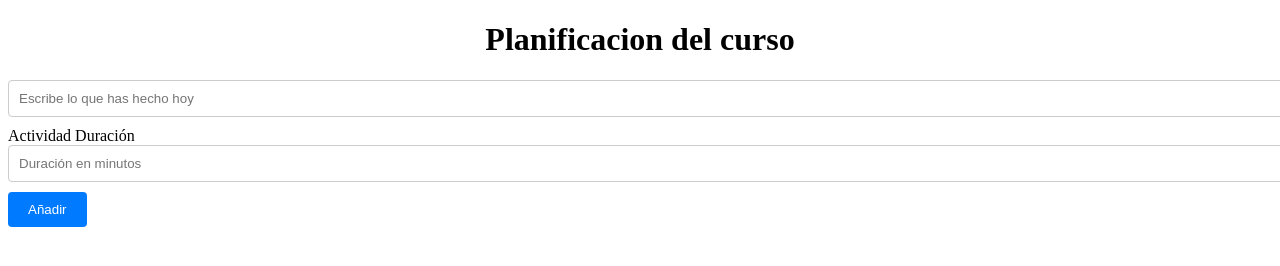
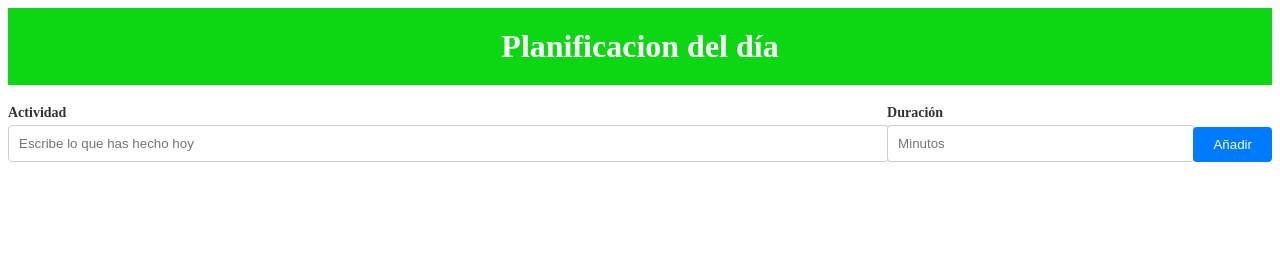
Before and after one commit to rubenfilgueira/Planificador, a website built with Vite: page index.html in a window 1280 px wide. Built offline with nearby package versions, Linux system fonts and the light colour scheme.

Commit message:
Primera fase completada y subida a netlify

```diff
--- a/index.html
+++ b/index.html
@@ -6,13 +6,19 @@
     <title>Document</title>
   </head>
   <body>
-    <h1>Planificacion del curso</h1>
+    <div class="cabecera">
+      <h1>Planificacion del día</h1>
+    </div>
 
     <form class="form">
-      <input type="text" id="input" placeholder="Escribe lo que has hecho hoy" />
-      <label for="input">Actividad</label>
-      <label for="duracion">Duración</label>
-      <input type="number" id="duracion" placeholder="Duración en minutos" min="1" />
+      <div class="campo campo-actividad">
+        <label for="input">Actividad</label>
+        <input type="text" id="input" placeholder="Escribe lo que has hecho hoy" />
+      </div>
+      <div class="campo campo-duracion">
+        <label for="duracion">Duración</label>
+        <input type="number" id="duracion" placeholder="Minutos" min="1" />
+      </div>
       <button id="añadir">Añadir</button>
     </form>
 
--- a/src/main.js
+++ b/src/main.js
@@ -1,9 +1,6 @@
-import dayjs from 'dayjs'
 import './styles.css'
-import.meta.env.VITE_VERSION
-import { calcularPeso, formatDate } from './utils.js'
+import { calcularPeso, formatTarea } from './utils.js'
 import confetti from 'canvas-confetti'
-import { formatTarea } from './utils.js'
 
 const boton = document.getElementById('añadir')
 const input = document.getElementById('input')
@@ -15,17 +12,15 @@ boton.addEventListener('click', guardarplan)
 function guardarplan(e) {
   e.preventDefault()
   const minutos = duracionInput.value
-  if (!minutos ) return
+  if (!minutos) return
   if (!input.value) return
-  let peso = calcularPeso(minutos)
+  const intensidad = calcularPeso(minutos)
 
-
-  const fechaHoy = formatDate(new Date())
   const texto = input.value.trim()
   if (!texto) return
 
   const li = document.createElement('li')
-  li.textContent = formatTarea(texto, duracionInput.value, new Date())
+  li.textContent = `${formatTarea(texto, minutos, new Date())} - Intensidad: ${intensidad}`
   lista.appendChild(li)
 
   input.value = ''
--- a/src/styles.css
+++ b/src/styles.css
@@ -1,5 +1,46 @@
+.cabecera {
+  background-color: #0bd712;
+  padding: 20px;
+  margin-bottom: 20px;
+}
+
 h1 {
   text-align: center;
+  color: white;
+  margin: 0;
+}
+
+.form {
+  display: flex;
+  flex-wrap: wrap;
+  align-items: flex-end;
+  gap: 20px;
+  margin-bottom: 20px;
+}
+
+.campo {
+  display: flex;
+  flex-direction: column;
+  gap: 4px;
+}
+
+.campo label {
+  font-size: 14px;
+  font-weight: 600;
+  color: #333;
+}
+
+.campo input {
+  margin-bottom: 0;
+}
+
+.campo-actividad {
+  flex: 3;
+}
+
+.campo-duracion {
+  flex: 1;
+  min-width: 90px;
 }
 
 input {
```
Also changed, not shown: 1 other file.
